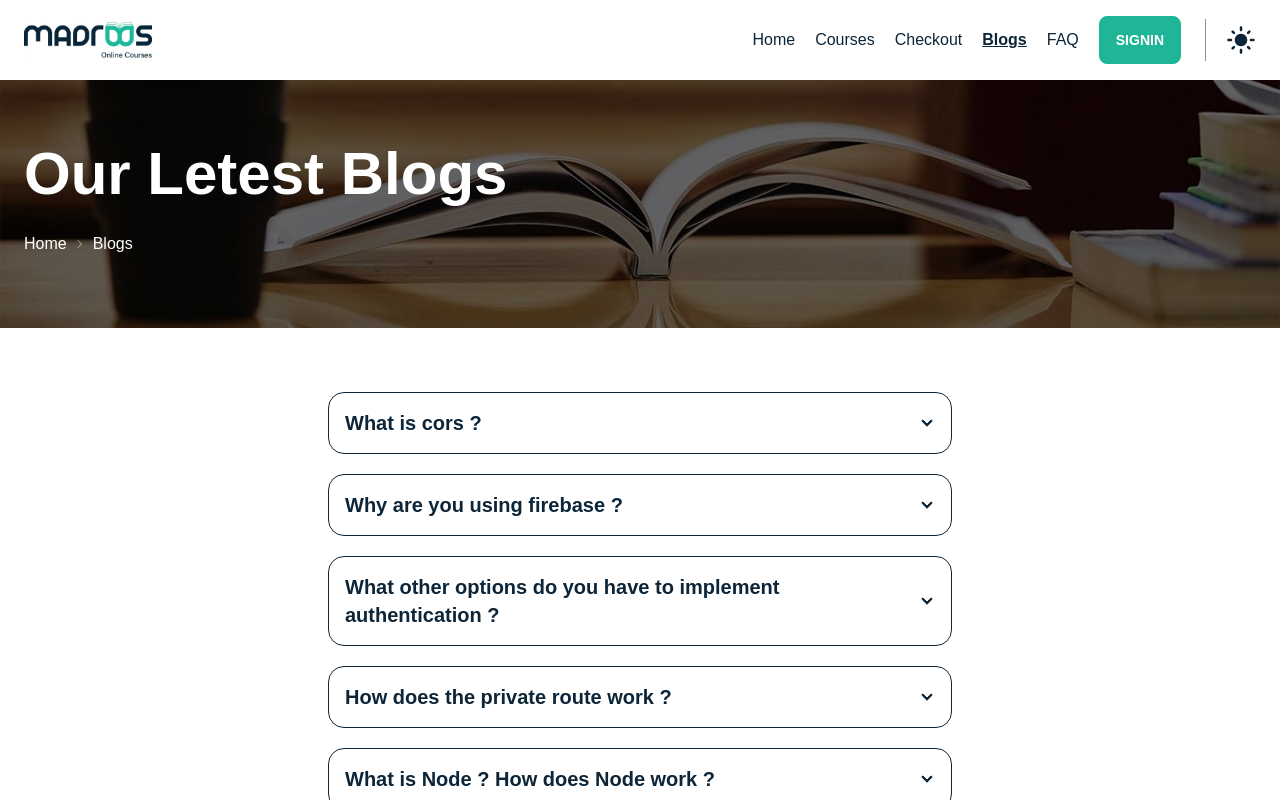
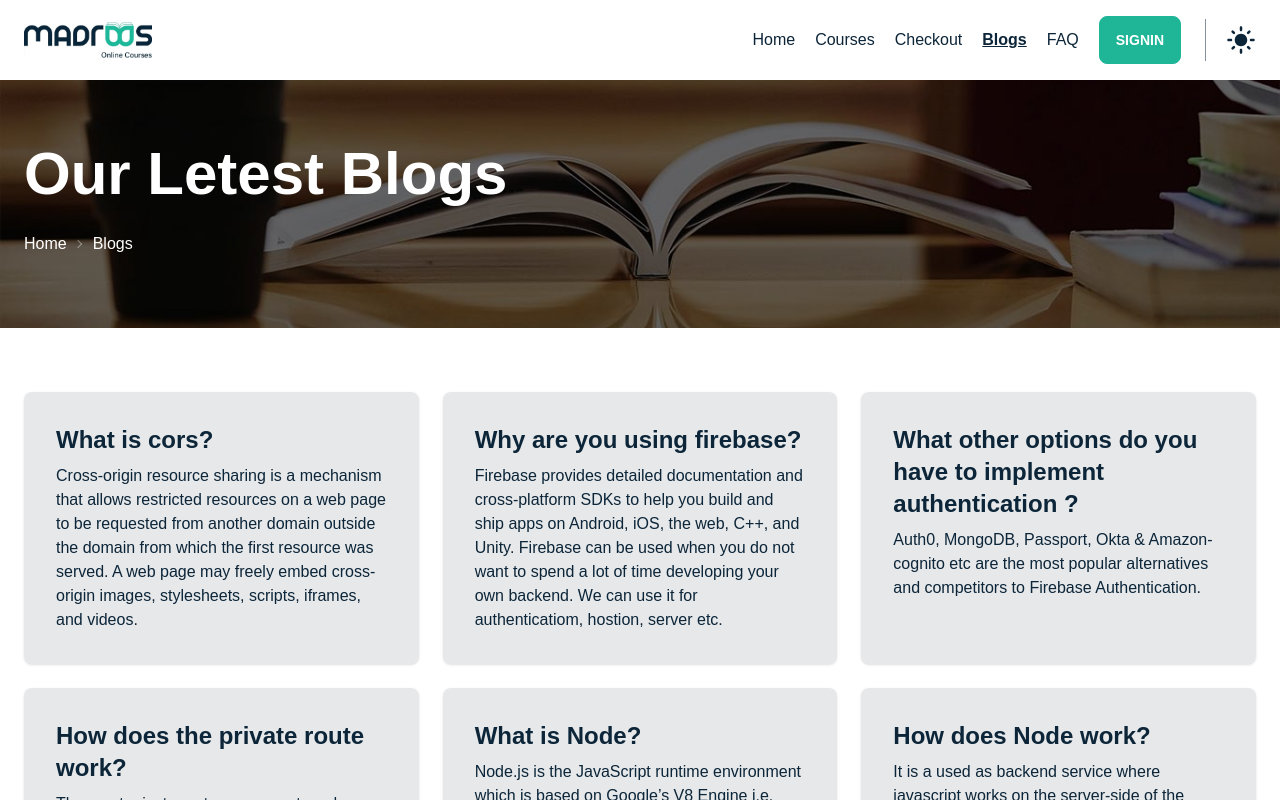
Before and after one commit to mdpahlovi/madroos-client, a React (Create React App) app: page /blogs in a window 1280 px wide. Shown: the top 800 px of the page. Built offline with nearby package versions, Linux system fonts and the light colour scheme; no server answers.

Commit message:
FAQ Page Added

```diff
--- a/src/App.js
+++ b/src/App.js
@@ -11,6 +11,7 @@ import Signin from "./components/Signin";
 import Signup from "./components/Signup";
 import ErrorPage from "./components/ErrorPage";
 import PrivacyPolicy from "./components/PrivacyPolicy";
+import CheckoutError from "./components/CheckoutError";
 
 function App() {
     const router = createBrowserRouter([
@@ -40,6 +41,10 @@ function App() {
                             <Checkout />
                         </PrivateRoute>
                     ),
+                },
+                {
+                    path: "/checkout",
+                    element: <CheckoutError />,
                 },
                 {
                     path: "/blogs",
--- a/src/components/Blogs.js
+++ b/src/components/Blogs.js
@@ -1,36 +1,42 @@
 import React from "react";
-import Collapse from "./Reusable/Collapse";
+import BlogCard from "./Reusable/BlogCard";
 import Header from "./Reusable/Header";
 
 const Blogs = () => {
     return (
         <>
             <Header title={"Our Letest Blogs"} route={"Blogs"}></Header>
-            <article className="my-container sm:max-w-2xl section-gap content-gap-y">
-                <Collapse
-                    que={"What is cors ?"}
+            <article className="my-container section-gap grid grid-cols-1 sm:grid-cols-2 lg:grid-cols-3 gap-6">
+                <BlogCard
+                    que={"What is cors?"}
                     ans={
                         "Cross-origin resource sharing is a mechanism that allows restricted resources on a web page to be requested from another domain outside the domain from which the first resource was served. A web page may freely embed cross-origin images, stylesheets, scripts, iframes, and videos."
                     }
                 />
-                <Collapse
-                    que={"Why are you using firebase ?"}
+                <BlogCard
+                    que={"Why are you using firebase?"}
                     ans={
                         "Firebase provides detailed documentation and cross-platform SDKs to help you build and ship apps on Android, iOS, the web, C++, and Unity. Firebase can be used when you do not want to spend a lot of time developing your own backend. We can use it for authenticatiom, hostion, server etc."
                     }
                 />
-                <Collapse
+                <BlogCard
                     que={"What other options do you have to implement authentication ?"}
                     ans={"Auth0, MongoDB, Passport, Okta & Amazon-cognito etc are the most popular alternatives and competitors to Firebase Authentication."}
                 />
-                <Collapse
-                    que={"How does the private route work ?"}
+                <BlogCard
+                    que={"How does the private route work?"}
                     ans={
                         "The react private route component renders child components ( children ) if the user is logged in. If not logged in the user is redirected to the /login page with the return url passed in the location state property."
                     }
                 />
-                <Collapse
-                    que={"What is Node ? How does Node work ?"}
+                <BlogCard
+                    que={"What is Node?"}
+                    ans={
+                        "Node.js is the JavaScript runtime environment which is based on Google’s V8 Engine i.e. with the help of Node.js we can run the JavaScript outside of the browser. Other things that you may or may not have read about Node.js is that it is single-threaded, based on event-driven architecture, and non-blocking based on the I/O model."
+                    }
+                />
+                <BlogCard
+                    que={"How does Node work?"}
                     ans={
                         "It is a used as backend service where javascript works on the server-side of the application. This way javascript is used on both frontend and backend. Node. js runs on chrome v8 engine which converts javascript code into machine code, it is highly scalable, lightweight, fast, and data-intensive."
                     }
--- /dev/null
+++ b/src/components/CheckoutError.js
@@ -0,0 +1,23 @@
+import React from "react";
+import { Link } from "react-router-dom";
+import Header from "./Reusable/Header";
+
+const CheckoutError = () => {
+    return (
+        <>
+            <Header title={"Please Signin First"} route={"Checkout"} />
+            <section className="my-container section-gap flex flex-col justify-center items-center gap-6">
+                <h1 className="text-5xl text-center font-bold">
+                    Go to
+                    <Link className="ml-4 uppercase underline" to={"/courses"}>
+                        COURSE Page
+                    </Link>
+                </h1>
+                <h1 className="text-5xl text-center font-bold"> & </h1>
+                <h1 className="text-5xl text-center font-bold">Select Any Course</h1>
+            </section>
+        </>
+    );
+};
+
+export default CheckoutError;
--- a/src/components/Navbar.js
+++ b/src/components/Navbar.js
@@ -58,7 +58,7 @@ const Navbar = () => {
                                 </label>
                                 <div
                                     tabIndex={0}
-                                    className="mt-5 dropdown-content menu gap-1 bg-base-100 text-base-content rounded-box w-max p-4 pt-3 border border-base-300"
+                                    className="mt-5 dropdown-content menu gap-1 bg-base-100 text-base-content rounded-box w-max p-4 pt-3 border border-base-content/25"
                                 >
                                     <h1 className="font-semibold">{user.displayName ? user.displayName : "No Name"}</h1>
                                     <button onClick={signout} className="btn btn-sm btn-primary">
--- /dev/null
+++ b/src/components/Reusable/BlogCard.jsx
@@ -0,0 +1,14 @@
+import React from "react";
+
+const Collapse = ({ que, ans }) => {
+    return (
+        <div className="card rounded-lg bg-base-content/10 shadow">
+            <div className="card-body">
+                <h2 className="card-title text-2xl">{que}</h2>
+                <p>{ans}</p>
+            </div>
+        </div>
+    );
+};
+
+export default Collapse;
--- a/src/components/Reusable/Collapse.jsx
+++ b/src/components/Reusable/Collapse.jsx
@@ -2,9 +2,9 @@ import React from "react";
 
 const Collapse = ({ que, ans }) => {
     return (
-        <div className="collapse collapse-arrow border border-base-content bg-base-100 rounded-box">
+        <div className="collapse collapse-arrow p-2 bg-base-content/10 rounded-lg">
             <input type="checkbox" />
-            <div className="collapse-title text-xl font-bold flex justify-between">{que}</div>
+            <div className="collapse-title text-2xl font-bold flex justify-between">{que}</div>
             <div className="collapse-content">
                 <p>
                     <span className="font-bold">Ans: </span>
--- a/src/components/Reusable/CourseCard.jsx
+++ b/src/components/Reusable/CourseCard.jsx
@@ -7,7 +7,7 @@ const CourseCard = ({ course }) => {
     return (
         <div className="rounded-lg shadow bg-base-content/10">
             <figure>
-                <img className="w-full rounded-t-3xl" src={img} alt="Shoes" />
+                <img className="w-full rounded-t-lg" src={img} alt="Shoes" />
             </figure>
             <div className="px-5 grid grid-rows-card-body">
                 <div className="border-b border-base-content/50 flex items-center justify-between">
--- a/src/components/Reusable/FeedBack.jsx
+++ b/src/components/Reusable/FeedBack.jsx
@@ -4,7 +4,7 @@ import { FaQuoteRight } from "react-icons/fa";
 const FeedBack = ({ img, name, work, feedback }) => {
     return (
         <section className="my-container md:max-w-3xl">
-            <div className="bg-base-content/10 py-10 md:py-12 px-6 sm:px-8">
+            <div className="bg-base-content/10 rounded-lg py-10 md:py-12 px-6 sm:px-8">
                 <FaQuoteRight className="text-5xl mx-auto mb-5 text-base-content/50" />
                 <blockquote>
                     <p className="text-2xl font-medium">{feedback}</p>
--- a/src/components/Signup.js
+++ b/src/components/Signup.js
@@ -37,6 +37,9 @@ const Signup = () => {
         createUser(email, password)
             .then((result) => {
                 form.reset();
+                toast.success("Account Created", {
+                    theme: getThemeValue(),
+                });
                 updateUserProfile(name, img)
                     .then(() => {
                         toast.success("Profile Updateed", {
```
Also changed, not shown: src/components/FAQ.js (+39 -1 lines).
